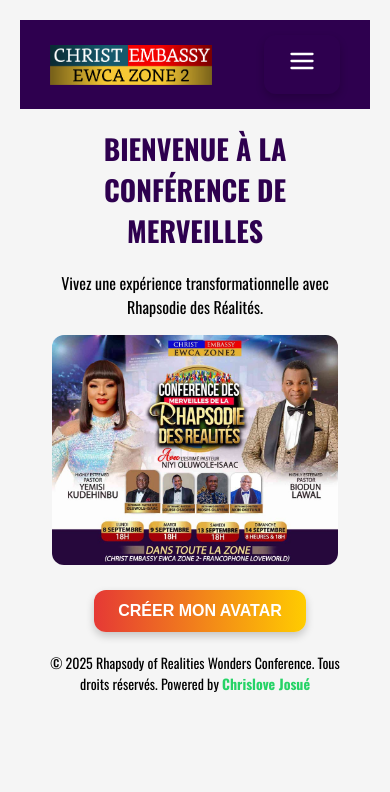
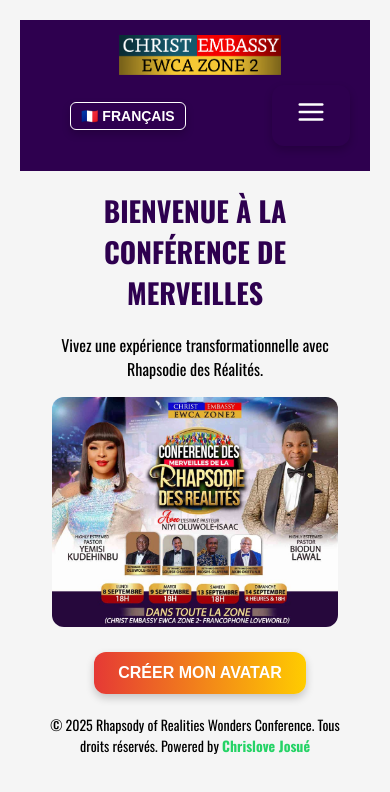
Before and after one commit to chrislove-josue/CE_BENIN_REP, a React (Create React App) app: page / in a window 390 px wide. Shown: the top 792 px of the page. Built offline with nearby package versions, Linux system fonts and the light colour scheme.

Commit message:
ajout de multilangue

```diff
--- a/public/index.html
+++ b/public/index.html
@@ -41,5 +41,19 @@
       To begin the development, run `npm start` or `yarn start`.
       To create a production bundle, use `npm run build` or `yarn build`.
     -->
+
+    <script type="text/javascript">
+  function googleTranslateElementInit() {
+    new google.translate.TranslateElement({
+      pageLanguage: 'fr',
+      includedLanguages: 'fr,en',
+      layout: google.translate.TranslateElement.InlineLayout.SIMPLE,
+      autoDisplay: false
+    }, 'google_translate_element');
+  }
+</script>
+<script type="text/javascript" src="//translate.google.com/translate_a/element.js?cb=googleTranslateElementInit"></script>
+
+
   </body>
 </html>
--- a/src/components/Header.js
+++ b/src/components/Header.js
@@ -4,125 +4,73 @@
 
 const Header = () => {
   const [menuOpen, setMenuOpen] = useState(false);
+  const [langOpen, setLangOpen] = useState(false);
+  const [language, setLanguage] = useState("fr");
   const location = useLocation();
 
-  // Ferme le menu à chaque changement d'URL
   useEffect(() => {
     setMenuOpen(false);
   }, [location]);
 
+  const handleLanguageChange = (lang) => {
+    const cookieValue = `/fr/${lang}`;
+    document.cookie = `googtrans=${cookieValue};path=/;domain=${window.location.hostname}`;
+    window.location.reload();
+  };
+
   return (
     <header className="header">
-      <div className="header-container">
-        {/* Logo */}
+      {/* Ligne 1 : logo */}
+      <div className="header-top">
         <div className="logo">
-          <img
-            src="/image.png"
-            alt="Logo"
-            className="logo-img"
-          />
+          <img src="/image.png" alt="Logo" className="logo-img" />
+        </div>
+      </div>
+
+      {/* Ligne 2 pour mobile : burger + langue */}
+      <div className="header-bottom">
+
+        <div className="lang-mobile">
+          <button className="lang-btn" onClick={() => setLangOpen(!langOpen)}>
+            {language === "fr" ? "🇫🇷 Français" : "🇬🇧 English"}
+          </button>
+          {langOpen && (
+            <div className="lang-dropdown">
+              <button onClick={() => handleLanguageChange("fr")}>🇫🇷 Français</button>
+              <button onClick={() => handleLanguageChange("en")}>🇬🇧 English</button>
+            </div>
+          )}
         </div>
 
-        {/* Bouton burger (mobile) */}
-        <button
+           <button
+          className="burger"
           onClick={() => setMenuOpen(!menuOpen)}
-          className="burger"
           aria-label={menuOpen ? "Fermer le menu" : "Ouvrir le menu"}
         >
           {menuOpen ? <FiX /> : <FiMenu />}
         </button>
 
-        {/* Navbar */}
-        <nav className={`nav ${menuOpen ? "open" : ""}`}>
-          <Link to="/" className="nav-link" onClick={() => setMenuOpen(false)}>
-            Accueil
-          </Link>
-          <Link to="/about" className="nav-link" onClick={() => setMenuOpen(false)}>
-            À propos
-          </Link>
-          <Link to="/avatar" className="nav-link" onClick={() => setMenuOpen(false)}>
-            Créer Avatar
-          </Link>
-        </nav>
       </div>
 
-      {/* Styles */}
-      <style>
-        {`
-          .header {
-            background-color: #2e004f;
-            color: white;
-            max-width: 52rem;   /* max-w-xl */
-            margin: 0 auto;     /* centre horizontal */
-            padding: 15px 30px;
-          }
+      {/* Navigation */}
+      <nav className={`nav ${menuOpen ? "open" : ""}`}>
+        <Link to="/" className="nav-link"> {language === "fr" ? "Accueil" : "Home"} </Link>
+        <Link to="/about" className="nav-link"> {language === "fr" ? "À propos" : "About"} </Link>
+        <Link to="/avatar" className="nav-link"> {language === "fr" ? "Créer Avatar" : "Create Avatar"} </Link>
+      </nav>
 
-          .header-container {
-            display: flex;
-            align-items: center;
-            justify-content: space-between;
-            flex-wrap: wrap;
-            width: 100%;
-          }
-
-          .logo {
-            display: flex;
-            align-items: center;
-          }
-
-          .logo-img {
-            height: 40px;
-            margin-right: 10px;
-          }
-
-          .burger {
-            background: none;
-            border: none;
-            color: white;
-            font-size: 28px;
-            cursor: pointer;
-            display: none;
-          }
-
-          .nav {
-            display: flex;
-            gap: 30px;
-          }
-
-          .nav-link {
-            color: white;
-            text-decoration: none;
-          }
-
-          @media (max-width: 768px) {
-            .burger {
-              display: block;
-            }
-
-            .nav {
-              overflow: hidden;
-              flex-direction: column;
-              gap: 15px;
-              max-height: 0;
-              width: 100%;
-              transition: max-height 0.3s ease;
-            }
-
-            .nav.open {
-              max-height: 300px;
-              margin-top: 10px;
-            }
-          }
-
-          @media (min-width: 769px) {
-            .nav {
-              display: flex !important;
-              max-height: none !important;
-              flex-direction: row;
-            }
-          }
-        `}
-      </style>
+      {/* Sélecteur langue desktop / tablette */}
+      <div className="lang-desktop">
+        <button className="lang-btn" onClick={() => setLangOpen(!langOpen)}>
+          {language === "fr" ? "🇫🇷 Français" : "🇬🇧 English"}
+        </button>
+        {langOpen && (
+          <div className="lang-dropdown">
+            <button onClick={() => handleLanguageChange("fr")}>🇫🇷 Français</button>
+            <button onClick={() => handleLanguageChange("en")}>🇬🇧 English</button>
+          </div>
+        )}
+      </div>
     </header>
   );
 };
--- a/src/index.css
+++ b/src/index.css
@@ -1,3 +1,6 @@
+/* ============================= */
+/* STYLES GLOBAUX */
+/* ============================= */
 body {
   font-family: "Oswald", sans-serif;
   background: #f5f5f5;
@@ -5,6 +8,7 @@
   text-align: center;
   max-width: 52rem;
   margin: 0 auto;
+  top: 0px !important;
 }
 
 h1 {
@@ -36,9 +40,195 @@
   margin-left: 10px;
   text-transform: uppercase;
   font-size: 16px;
-  box-shadow: 0 4px 8px rgba(0,0,0,0.2);
+  box-shadow: 0 4px 8px rgba(0, 0, 0, 0.2);
 }
 
 button:hover {
   opacity: 0.9;
 }
+
+/* ============================= */
+/* HEADER */
+/* ============================= */
+.header {
+  background-color: #2e004f;
+  color: white;
+  max-width: 52rem;
+  margin: 0 auto;
+  padding: 15px 30px;
+  display: flex;
+  align-items: center;
+  justify-content: space-between;
+  flex-wrap: wrap;
+}
+
+/* Logo */
+.logo {
+  display: flex;
+  align-items: center;
+}
+
+.logo-img {
+  height: 40px;
+  margin-right: 10px;
+}
+
+/* Burger menu */
+.burger {
+  background: none;
+  border: none;
+  color: white;
+  font-size: 30px;
+  cursor: pointer;
+  display: none; /* desktop par défaut */
+}
+
+/* Navigation */
+.nav {
+  display: flex;
+  gap: 30px;
+}
+
+.nav-link {
+  color: white;
+  text-decoration: none;
+}
+
+/* Langue */
+.lang-mobile,
+.lang-desktop {
+  position: relative;
+}
+
+.lang-btn {
+  background: transparent;
+  border: 1px solid white;
+  border-radius: 6px;
+  padding: 5px 10px;
+  color: white;
+  cursor: pointer;
+  font-size: 14px;
+}
+
+.lang-dropdown {
+  position: absolute;
+  top: 120%;
+  right: 0;
+  background: #2e004f;
+  border-radius: 6px;
+  display: flex;
+  flex-direction: column;
+  z-index: 100;
+}
+
+.lang-dropdown button {
+  background: none;
+  border: none;
+  padding: 8px 12px;
+  text-align: left;
+  cursor: pointer;
+  font-size: 14px;
+}
+
+/* ============================= */
+/* RESPONSIVE MOBILE (<768px) */
+/* ============================= */
+@media (max-width: 750px) {
+  .header {
+    flex-direction: column; /* deux lignes */
+    align-items: center;
+  }
+
+  .logo {
+    margin-bottom: 10px;
+  }
+
+.header-bottom {
+  display: flex;
+  justify-content: space-between; /* espace entre burger et langue */
+  align-items: center;            /* centre verticalement */
+  width: 100%;
+  padding: 0 10px;
+  margin-bottom: 10px;            /* un petit espace sous la ligne */
+}
+
+
+  /* Burger visible */
+  .burger {
+    display: block;
+  }
+
+  /* Navigation mobile */
+  .nav {
+    display: none;
+    flex-direction: column;
+    gap: 10px;
+    margin-top: 10px;
+    width: 100%;
+  }
+
+  .nav.open {
+    display: flex;
+  }
+
+  /* Sélecteur langue visible sur mobile */
+  .lang-mobile {
+    display: block;
+  }
+
+  /* Masquer le select desktop sur mobile */
+  .lang-desktop {
+    display: none;
+  }
+}
+
+/* ============================= */
+/* TABLETTE ET DESKTOP (≥750px) */
+/* ============================= */
+@media (min-width: 750px) {
+  .header {
+    flex-direction: row;
+    justify-content: space-between;
+    align-items: center;
+  }
+
+  /* Burger caché */
+  .burger {
+    display: none;
+  }
+
+  /* Navigation horizontale */
+  .nav {
+    display: flex;
+    flex-direction: row;
+    gap: 30px;
+  }
+
+  /* Sélecteur langue visible sur desktop */
+  .lang-desktop {
+    display: block;
+  }
+
+  /* Masquer le select mobile */
+  .lang-mobile {
+    display: none;
+  }
+}
+
+/* ============================= */
+/* GOOGLE TRANSLATE HACKS */
+/* ============================= */
+.goog-te-banner-frame.skiptranslate,
+body > .skiptranslate {
+  display: none !important;
+}
+
+#google_translate_element select {
+  background: transparent;
+  color: white;
+  border: 1px solid white;
+  border-radius: 8px;
+  padding: 5px 10px;
+  cursor: pointer;
+  font-size: 14px;
+}
```
Also changed, not shown: src/components/GoogleTranslate.jsx (added, +32 -0 lines), src/components/GoogleTranslateDropdown.jsx (added, +36 -0 lines), src/App.css (line endings or trailing spaces).
